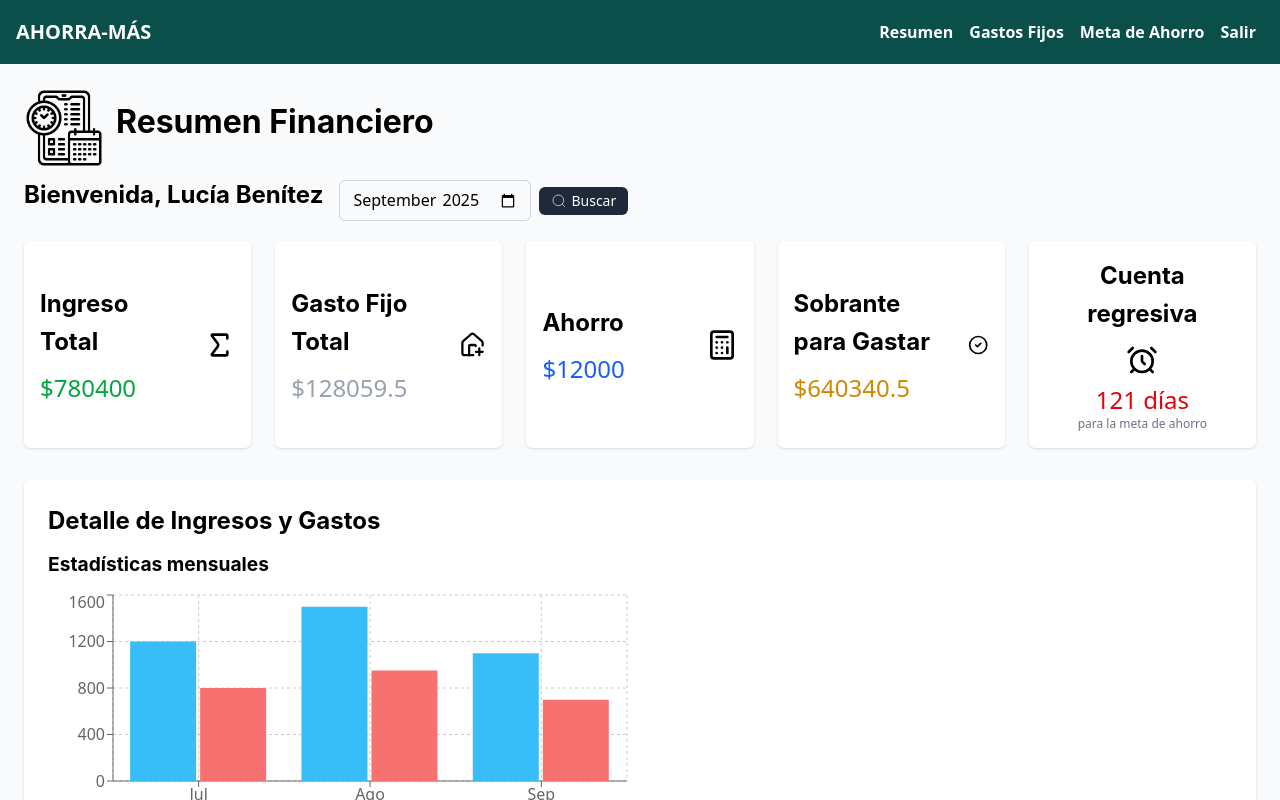
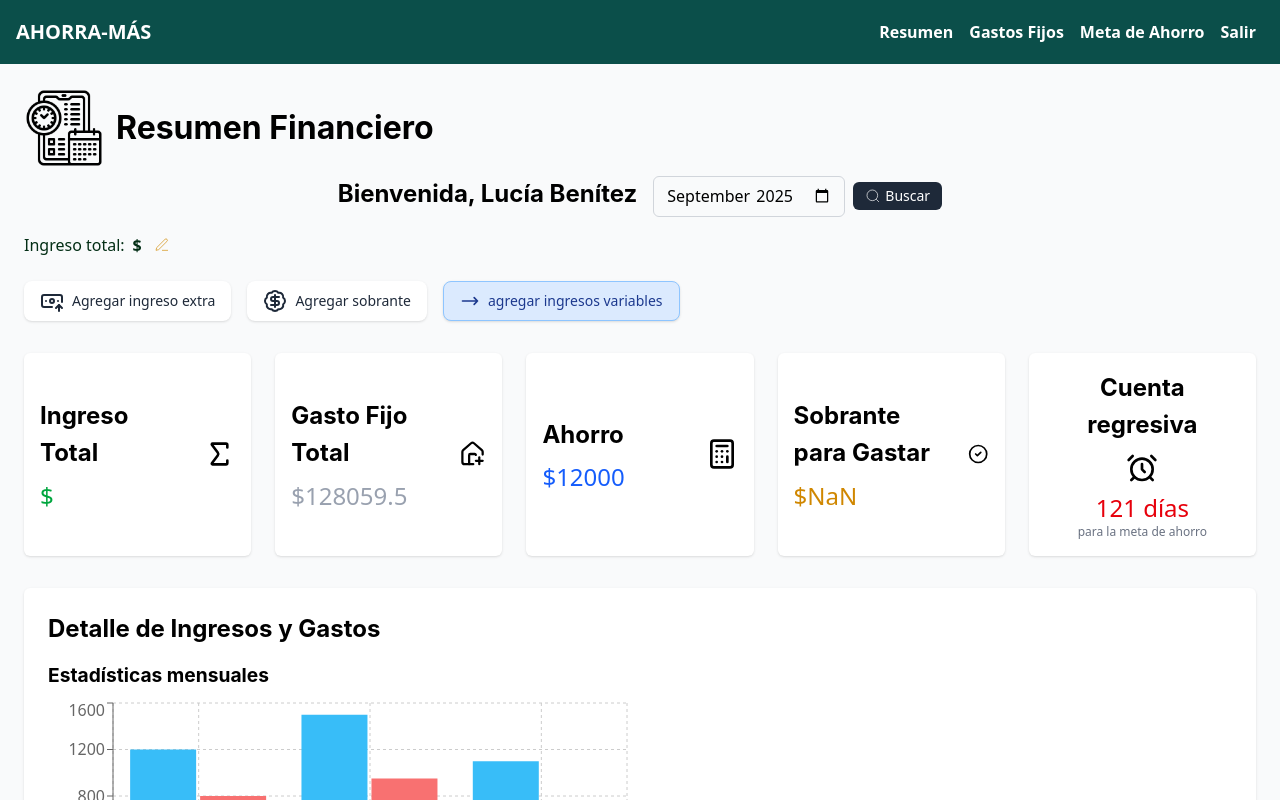
Before and after one commit to luciabz/AHORRA-MAS, a React (Vite) app in the folder ahorraMas/: page / in a window 1280 px wide. Shown: the top 800 px of the page. Built offline with nearby package versions, Linux system fonts and the light colour scheme.

Commit message:
feat: actualizar tipo de ingreso a variable en mockUser y agregar navegación a ingresos variables en Dashboard

```diff
--- a/ahorraMas/src/index.css
+++ b/ahorraMas/src/index.css
@@ -10,7 +10,6 @@ body {
 	color: #222;
 	margin: 0;
 }
-
 
 input,
 input[type='month'],
@@ -68,7 +67,7 @@ h1, h2, h3 {
 	font-family: 'Inter', Arial, sans-serif;
 	font-weight: 700;
 	margin-top: 0;
-	margin-bottom: 0.75rem;
+
 }
 h1 {
 	font-size: 2rem;
--- a/ahorraMas/src/presentation/components/dashboard/SelectorMesBusqueda.jsx
+++ b/ahorraMas/src/presentation/components/dashboard/SelectorMesBusqueda.jsx
@@ -10,7 +10,7 @@ export default function SelectorMesBusqueda({ mesSeleccionado, setMesSeleccionad
       />
       <button
         type="button"
-        className="bg-gray-800 text-white px-3 py-1 rounded hover:bg-green-800 text-sm flex items-center gap-1"
+        className="bg-gray-800 text-white px-3 py-1 rounded hover:bg-gray-800 text-sm flex items-center gap-1"
         aria-label="Buscar"
         onClick={() => {}}
       >
--- a/ahorraMas/src/presentation/pages/Dashboard.jsx
+++ b/ahorraMas/src/presentation/pages/Dashboard.jsx
@@ -1,6 +1,7 @@
 import mockUser from '../../shared/constants/mockUser.json';
 import { getDiasRestantes } from '../../shared/utils/getDiasRestantes';
 import { useState } from 'react';
+import { useNavigate } from 'react-router-dom';
 import ResumenTotales from '../components/dashboard/ResumenTotales';
 import SelectorMesBusqueda from '../components/dashboard/SelectorMesBusqueda';
 import DetalleIngresosGastos from '../components/dashboard/DetalleIngresosGastos';
@@ -22,6 +23,7 @@ export default function Dashboard() {
     return hoy.toISOString().slice(0, 7);
   });
   const tieneIngresoFijo = mockUser.ingreso.tipo === 'fijo';
+  const tieneIngresoVariable = mockUser.ingreso.tipo === 'variable';
   const ingresoTotal = tieneIngresoFijo
     ? (mockUser.ingreso.montoTotal ?? 0)
     : mockUser.ingreso.montoTotal;
@@ -36,18 +38,75 @@ export default function Dashboard() {
     { mes: 'Sep', ingreso: 1100, gasto: 700 },
   ];
 
+  const navigate = useNavigate();
+  const goToVariableIncome = () => {
+    navigate('/ingresos-variables');
+  };
+
   return (
     <main className=" text-black bg-gray-50 p-6">
       <header>
         <section className="flex items-center gap-3 mb-2">
           <img src="/calendario.png" alt="Calendario" className="w-20 h-20" />
-          <h1 className="text-3xl font-bold text-black">Resumen Financiero</h1>
+          <h1 >Resumen Financiero</h1>
         </section>
-        <div className="flex flex-col md:flex-row md:items-center md:justify-between gap-4 mb-4">
-          <div className="flex items-center gap-4">
-            <h2 className="text-lg font-semibold">Bienvenida, {mockUser.nombre}</h2>
+        <div className="flex flex-col content-center md:flex-row md:items-center md:justify-center gap-4 mb-4">
+          <div className="flex gap-4 flex-col md:flex-row">
+            <h2 >Bienvenida, {mockUser.nombre}</h2>
             <SelectorMesBusqueda mesSeleccionado={mesSeleccionado} setMesSeleccionado={setMesSeleccionado} />
           </div>
+        </div>
+           <div className="flex items-center gap-2 mb-6">
+          <span className="text-base text-green-950 flex items-center gap-2">Ingreso total: <span className="font-bold">${ingresoTotal}</span>
+            <button type="button" className="p-1 rounded-full hover:bg-yellow-200" aria-label="Editar ingreso total">
+              <svg xmlns="http://www.w3.org/2000/svg" className="w-4 h-4 text-yellow-600" fill="none" viewBox="0 0 24 24" stroke="currentColor">
+                <path d="M12 20h9" />
+                <path d="M16.5 3.5a2.121 2.121 0 0 1 3 3L7 19l-4 1 1-4Z" />
+              </svg>
+            </button>
+          </span>
+        </div>
+        <div className="flex gap-4 mb-8">
+          <button
+            type="button"
+            className="flex items-center gap-2 bg-white text-gray-800 px-4 py-2 rounded-lg shadow transition-all duration-200 hover:shadow-2xl hover:-translate-y-1 cursor-pointer text-sm"
+            aria-label="Agregar ingreso extra"
+          >
+            <svg xmlns="http://www.w3.org/2000/svg" width="24" height="24" viewBox="0 0 24 24" fill="none" stroke="currentColor" strokeWidth="2" strokeLinecap="round" strokeLinejoin="round" className="lucide lucide-banknote-arrow-up-icon lucide-banknote-arrow-up">
+              <path d="M12 18H4a2 2 0 0 1-2-2V8a2 2 0 0 1 2-2h16a2 2 0 0 1 2 2v5"/>
+              <path d="M18 12h.01"/>
+              <path d="M19 22v-6"/>
+              <path d="m22 19-3-3-3 3"/>
+              <path d="M6 12h.01"/>
+              <circle cx="12" cy="12" r="2"/>
+            </svg>
+            <span>Agregar ingreso extra</span>
+          </button>
+          <button
+            type="button"
+            className="flex items-center gap-2 bg-white text-gray-800 px-4 py-2 rounded-lg shadow transition-all duration-200 hover:shadow-2xl hover:-translate-y-1 cursor-pointer text-sm"
+            aria-label="Agregar sobrante"
+          >
+            <svg xmlns="http://www.w3.org/2000/svg" width="24" height="24" viewBox="0 0 24 24" fill="none" stroke="currentColor" strokeWidth="2" strokeLinecap="round" strokeLinejoin="round" className="lucide lucide-badge-dollar-sign-icon lucide-badge-dollar-sign">
+              <path d="M3.85 8.62a4 4 0 0 1 4.78-4.77 4 4 0 0 1 6.74 0 4 4 0 0 1 4.78 4.78 4 4 0 0 1 0 6.74 4 4 0 0 1-4.77 4.78 4 4 0 0 1-6.75 0 4 4 0 0 1-4.78-4.77 4 4 0 0 1 0-6.76Z"/>
+              <path d="M16 8h-6a2 2 0 1 0 0 4h4a2 2 0 1 1 0 4H8"/>
+              <path d="M12 18V6"/>
+            </svg>
+            <span>Agregar sobrante</span>
+          </button>
+          {tieneIngresoVariable && (
+            <button
+              type="button"
+              className="flex items-center gap-2 bg-blue-100 text-blue-900 px-4 py-2 rounded-lg shadow transition-all duration-200 hover:shadow-2xl hover:-translate-y-1 cursor-pointer text-sm border border-blue-300"
+              aria-label="Ir a ingresos variables"
+              onClick={goToVariableIncome}
+            >
+              <svg xmlns="http://www.w3.org/2000/svg" width="20" height="20" fill="none" viewBox="0 0 24 24" stroke="currentColor" className="w-5 h-5">
+                <path strokeLinecap="round" strokeLinejoin="round" strokeWidth="2" d="M17 8l4 4m0 0l-4 4m4-4H3" />
+              </svg>
+              <span>agregar ingresos variables</span>
+            </button>
+          )}
         </div>
       </header>
 
@@ -58,8 +117,9 @@ export default function Dashboard() {
           sobranteParaGastar={sobranteParaGastar}
           diasRestantes={diasRestantes}
         />
-  <DetalleIngresosGastos estadisticasMensuales={estadisticasMensuales} />
-  <MetaAhorro ahorroHistorico={ahorroHistorico} />
+
+      <DetalleIngresosGastos estadisticasMensuales={estadisticasMensuales} />
+      <MetaAhorro ahorroHistorico={ahorroHistorico} />
     </main>
   );
 }
--- a/ahorraMas/src/shared/constants/mockUser.json
+++ b/ahorraMas/src/shared/constants/mockUser.json
@@ -3,8 +3,7 @@
   "nombre": "Lucía Benítez",
   "email": "lucia@example.com",
   "ingreso": {
-    "tipo": "fijo",
-    "montoTotal": 780400,
+    "tipo": "variable",
     "variable": [
       { "descripcion": "venta de pastel", "monto": 130000 },
       { "descripcion": "venta de galletas", "monto": 125000 }
```
